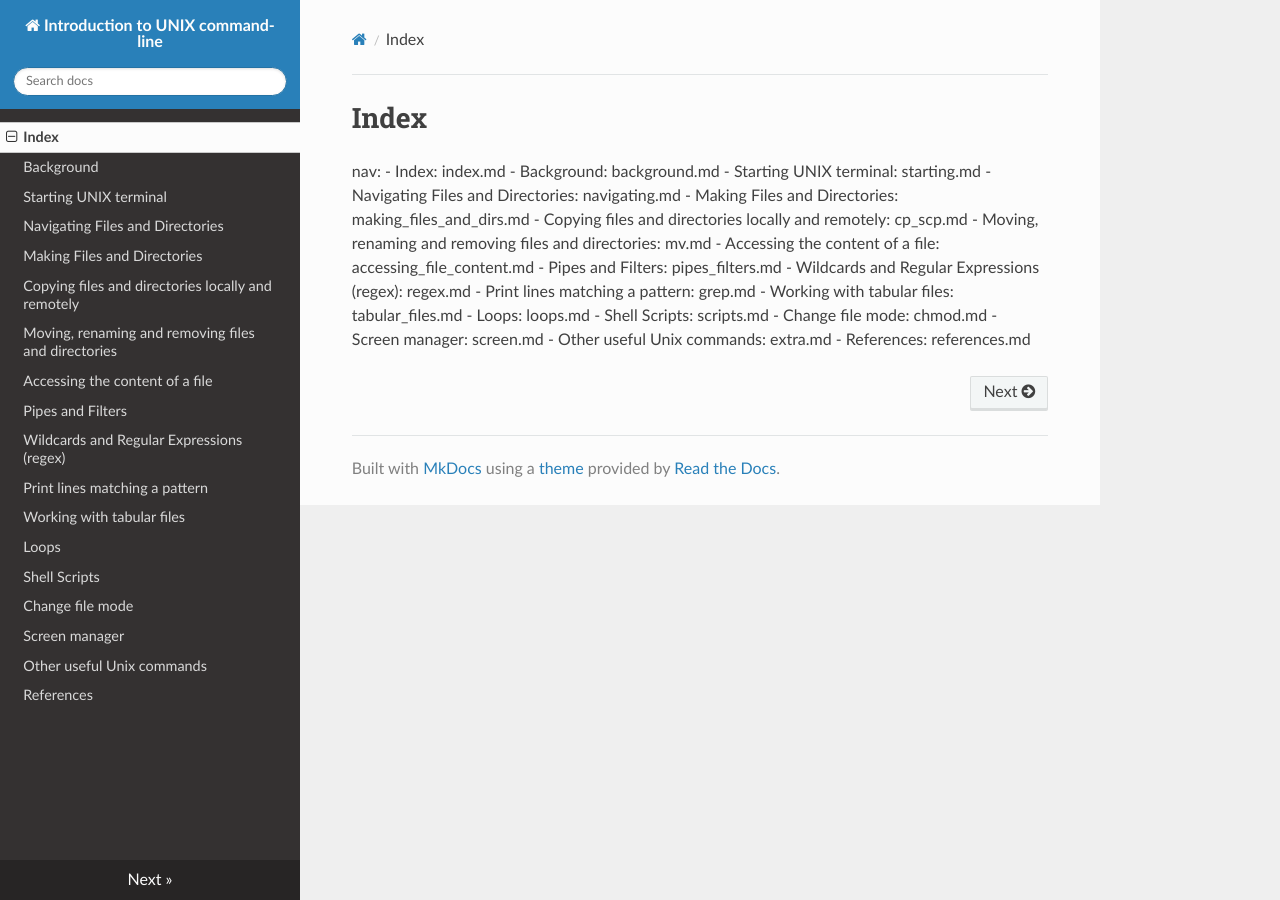
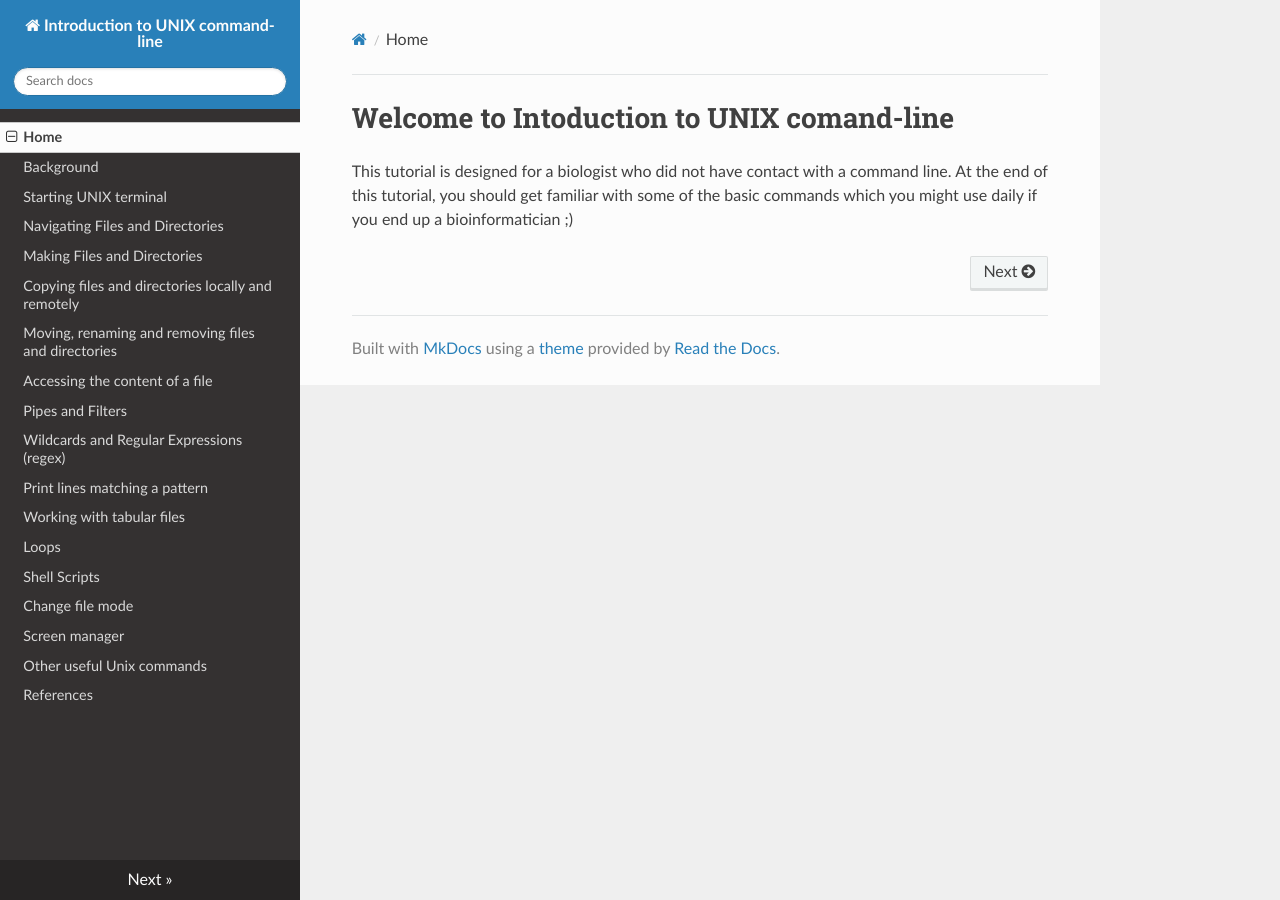
Before and after one commit to bajicv/unix_intro, an MkDocs documentation site: the page built from docs/index.md, in a window 1280 px wide. Built offline with MkDocs 1.6.1, drawn with Linux system fonts in a browser that asks for light colours; nearby versions of some CDN libraries.

```diff
--- a/docs/index.md
+++ b/docs/index.md
@@ -1,21 +1,3 @@
-# Index
+# Welcome to Intoduction to UNIX comand-line
 
-nav:
-    - Index: index.md
-    - Background: background.md
-    - Starting UNIX terminal: starting.md
-    - Navigating Files and Directories: navigating.md
-    - Making Files and Directories: making_files_and_dirs.md
-    - Copying files and directories locally and remotely: cp_scp.md
-    - Moving, renaming and removing files and directories: mv.md
-    - Accessing the content of a file: accessing_file_content.md
-    - Pipes and Filters: pipes_filters.md
-    - Wildcards and Regular Expressions (regex): regex.md
-    - Print lines matching a pattern: grep.md
-    - Working with tabular files: tabular_files.md
-    - Loops: loops.md
-    - Shell Scripts: scripts.md
-    - Change file mode: chmod.md
-    - Screen manager: screen.md
-    - Other useful Unix commands: extra.md
-    - References: references.md
+This tutorial is designed for a biologist who did not have contact with a command line. At the end of this tutorial, you should get familiar with some of the basic commands which you might use daily if you end up a bioinformatician ;)
--- a/mkdocs.yml
+++ b/mkdocs.yml
@@ -1,10 +1,14 @@
 site_name: "Introduction to UNIX command-line"
+
+site_author: "bajicv"
 
 markdown_extensions:
   - admonition
+  - attr_list
+  - md_in_html
 
 nav:
-    - Index: index.md
+    - Home: index.md
     - Background: background.md
     - Starting UNIX terminal: starting.md
     - Navigating Files and Directories: navigating.md
--- a/requirements.txt
+++ b/requirements.txt
@@ -1,3 +1,2 @@
 mkdocs==1.2.3
-#jinja2==3.0.0
 jinja2<3.1.0
```
Also changed, not shown: docs/background.md (+1 -2 lines), pics/Linux-Cli-vs-Gui.png (added), pics/file-permission-explanation.png (added).
